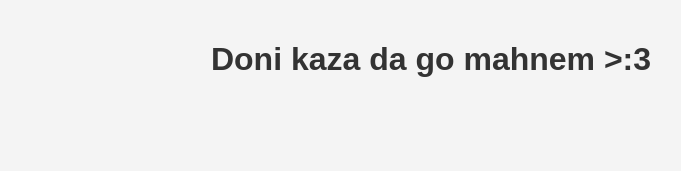
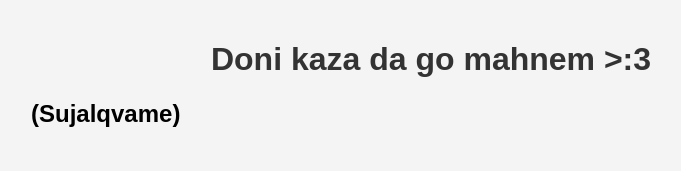
Before and after one commit to Mrgoblings/Mrgoblings.github.io, a plain HTML site: page index.html in a window 1280 px wide. Shown: the whole page, without its empty margins (209-890 px from the left). Drawn offline with Linux system fonts and the light colour scheme.

Commit message:
sujalqvame

```diff
--- a/index.html
+++ b/index.html
@@ -71,5 +71,6 @@
 <body>
 
     <h1>Doni kaza da go mahnem >:3</h1>
+    <h2>(Sujalqvame)</h2>
 </body>
 </html>
```
